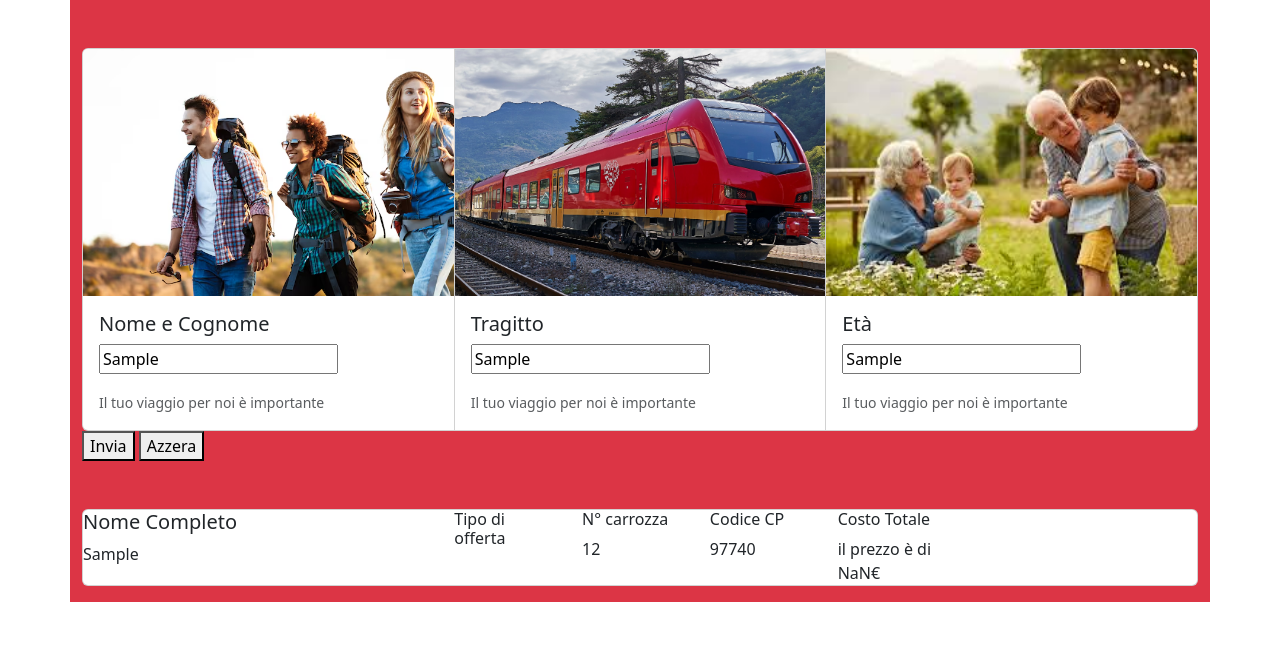
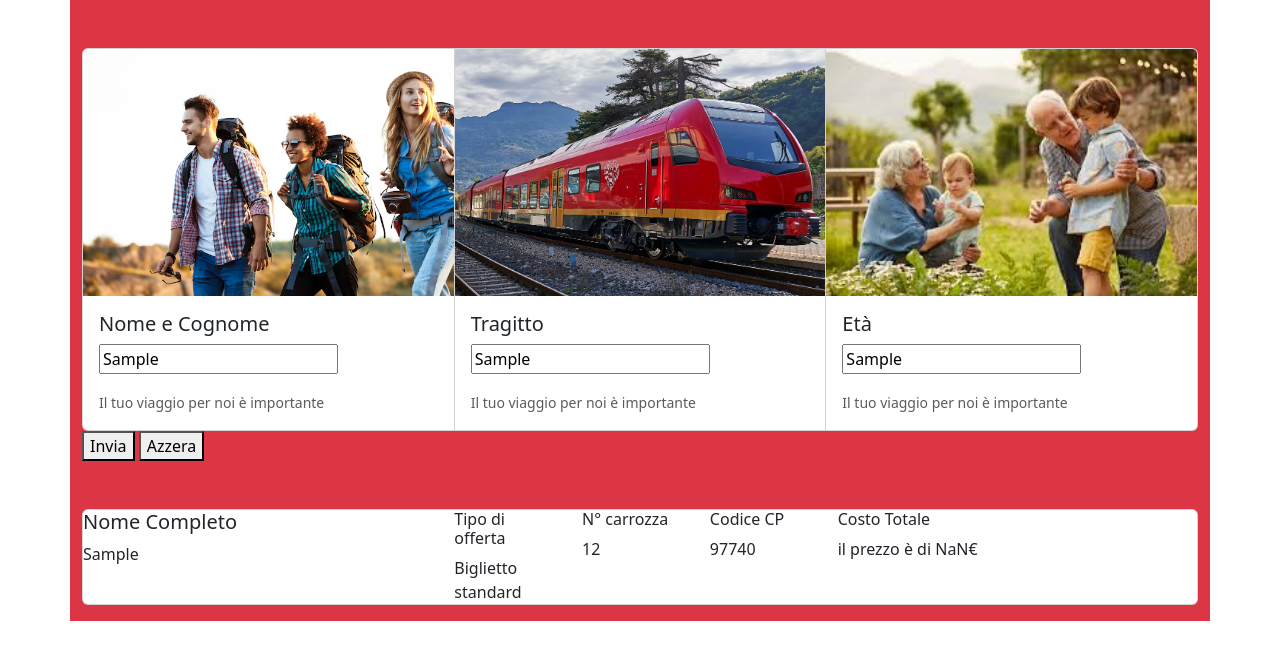
Before and after one commit to mauroanastasi/js-biglietto-treno-form, a plain HTML site: page index.html in a window 1280 px wide. Both pictures are taken after typing "Sample", "Sample", "Sample" into the empty fields and a click on the button "Invia". Drawn offline with nearby package versions, Linux system fonts and the light colour scheme.

Commit message:
[UPD] tipo di offerta e la mostro, aggiusto col

```diff
--- a/index.html
+++ b/index.html
@@ -73,7 +73,7 @@
                                                 <h6>Codice CP</h6>
                                                 <div id="codiceCp"></div>
                                             </div>
-                                            <div class="col-2">
+                                            <div class="col-6">
                                                 <h6>Costo Totale</h6>
                                                 <div id="costoTotale"></div>
                                             </div>
--- a/js/script.js
+++ b/js/script.js
@@ -12,6 +12,7 @@ const carrozza = document.getElementById(`carrozza`)
 const codiceCp = document.getElementById(`codiceCp`)
 const costoTotale = document.getElementById(`costoTotale`)
 let randomCp
+let tipoOfferta
 
 // Corpo del programma
 
@@ -25,6 +26,7 @@ button.addEventListener(`click`, function(event){
     randomCarrozza = Math.floor(Math.random()*22) +1;
     carrozza.innerHTML=randomCarrozza;
 
+
     // mostro nome
     nome.innerHTML=mettiNome.value;
 
@@ -32,23 +34,30 @@ button.addEventListener(`click`, function(event){
     prezzo = km.value * 0.21;
 
 
-if(age.value < 18){
+    if(age.value < 18){
 
     prezzo*= 0.8;
     message= `hai diritto ad uno sconto del 20% il prezzo è di ${prezzo.toFixed(2)}&euro;`
+    tipoOfferta= `Biglietto Under 18`
     console.log (message)
+
 }
 else if(age.value > 65){
 
     prezzo*= 0.6;
     message= `hai diritto ad uno sconto del 40% il prezzo è di ${prezzo.toFixed(2)}&euro;`
+    tipoOfferta= `Biglietto Over 65`
     console.log (message)
 }
 else{
     message= `il prezzo è di ${prezzo.toFixed(2)}&euro;`
+    tipoOfferta= `Biglietto standard`
     console.log (message)
 }
 
 // mostro prezzo
 costoTotale.innerHTML=message
+
+// mostro a che tipo di offerta si ha diritto
+offerta.innerHTML=tipoOfferta
 })
```
